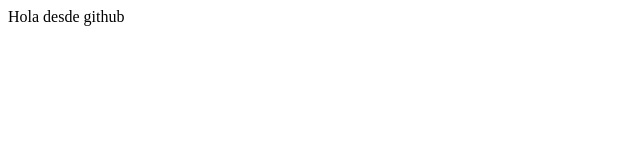
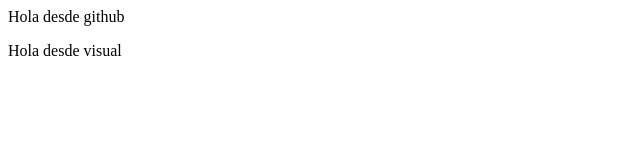
Before and after one commit to JuanMGallegoG/pruebaEvaluable2, a plain HTML site: page index.html in a window 1280 px wide. Shown: the whole page, without its empty margins (0-640 px from the left). Drawn offline with Linux system fonts and the light colour scheme.

Commit message:
Saludo desde visual

```diff
--- a/index.html
+++ b/index.html
@@ -1,3 +1,4 @@
 <html>
   <p>Hola desde github</p>
+  <p>Hola desde visual</p>
 </html>
```
